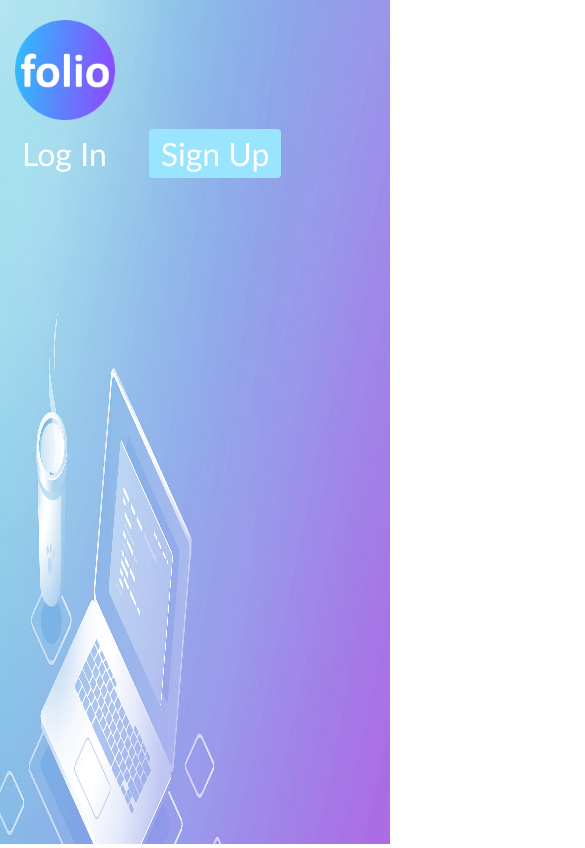
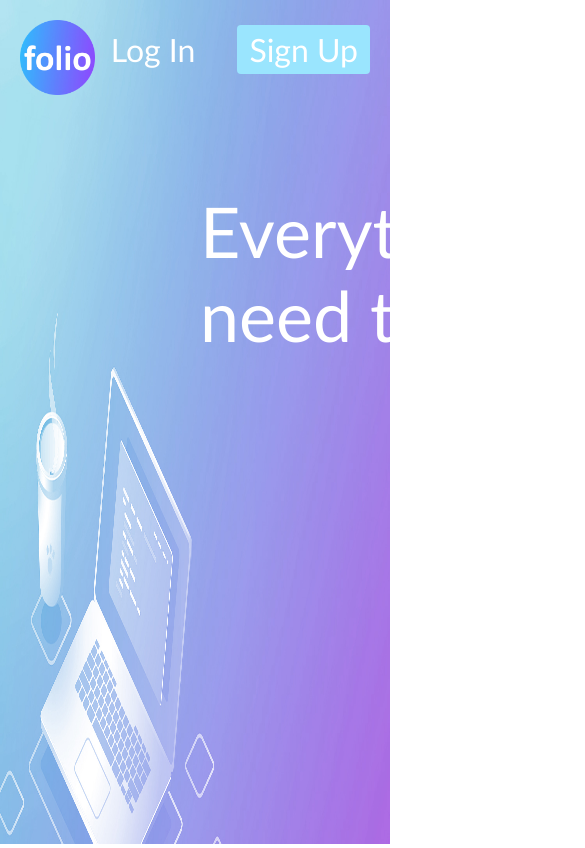
Before and after one commit to alberttran1/folio, a React (Create React App) app: page / in a window 390 px wide. Shown: the top 848 px of the page, 585 px wide, since content can reach past the window. Built offline with nearby package versions, Linux system fonts and the light colour scheme.

Commit message:
minor changes

```diff
--- a/src/index.css
+++ b/src/index.css
@@ -50,9 +50,9 @@ img.bg {
 }
 
 .header img.logo {
-  width: 100px;
-  height: 100px;
-  margin-left: 5px;
+  width: 75px;
+  height: 75px;
+  margin-left: 2.5%;
 }
 
 .header a.menu:hover {
@@ -76,13 +76,12 @@ img.bg {
   float: right;
 }
 
-@media screen and (max-width: 500px) {
-  .header a {
-    float: none;
-    display: block;
-    text-align: left;
-  }
-  .header-right {
-    float: none;
-  }
+
+/* TEXT */
+p.title {
+  margin-left: 200px;
+  color: white;
+  font-family: Calibri, sans-serif;
+  font-size: 70px;
+  white-space: nowrap;
 }
--- a/src/index.js
+++ b/src/index.js
@@ -24,11 +24,19 @@ const Header = () => {
   )
 }
 
+// Text
+const Text = () => {
+  return (
+    <p class="title">Everything you <br></br>need to grow online.</p>
+  )
+}
+
 const App = () => {
   return (
     <div>
       <div style={{zIndex: 1, position: "absolute"}}><Background /></div>
-      <div style={{zIndex: 2, position: "absolute"}}><Header /></div>
+      <div style={{zIndex: 2, position: "relative"}}><Header /></div>
+      <div style={{zIndex: 2, position: "absolute"}}><Text /></div>
     </div>
   )
 }
```
